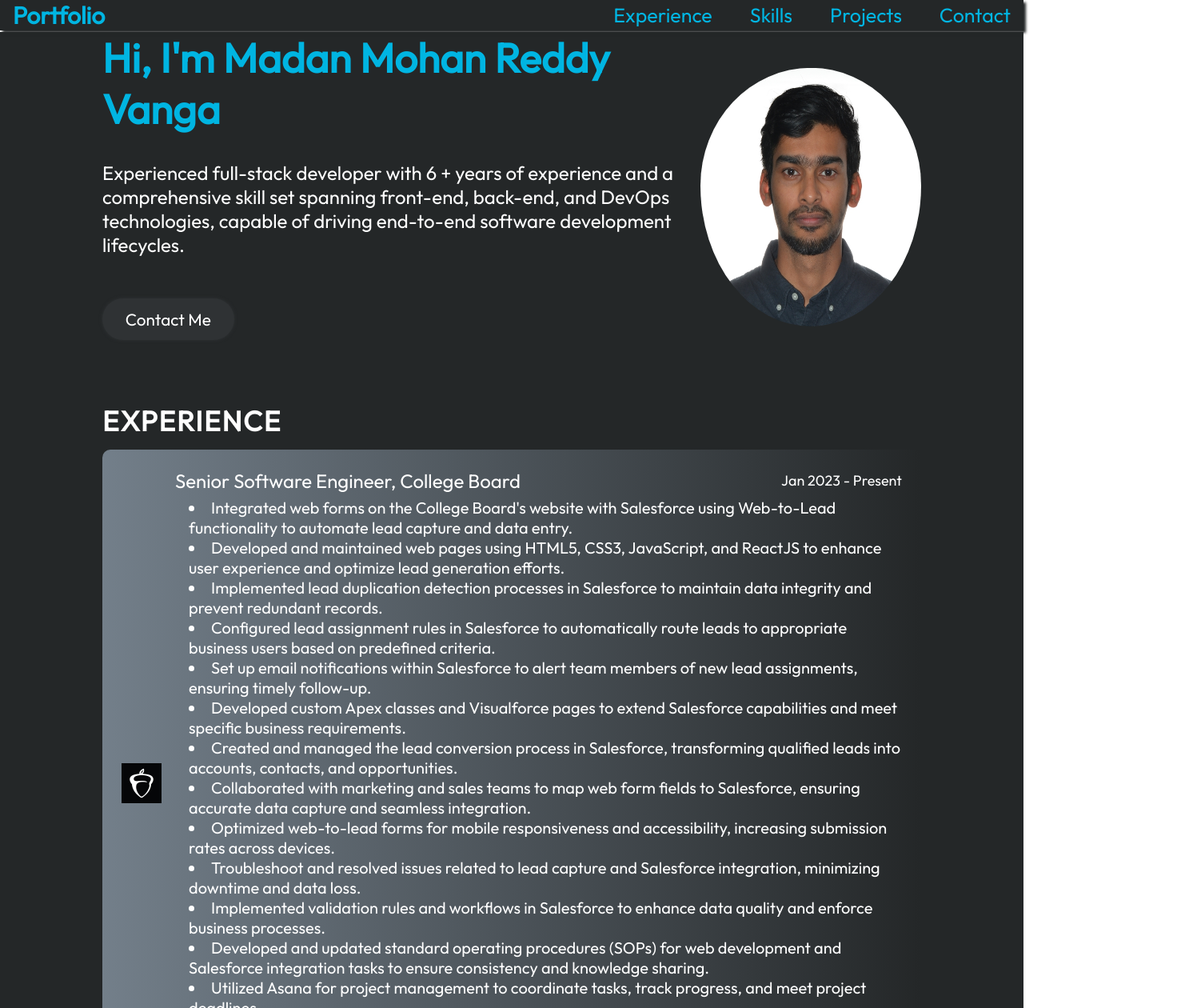
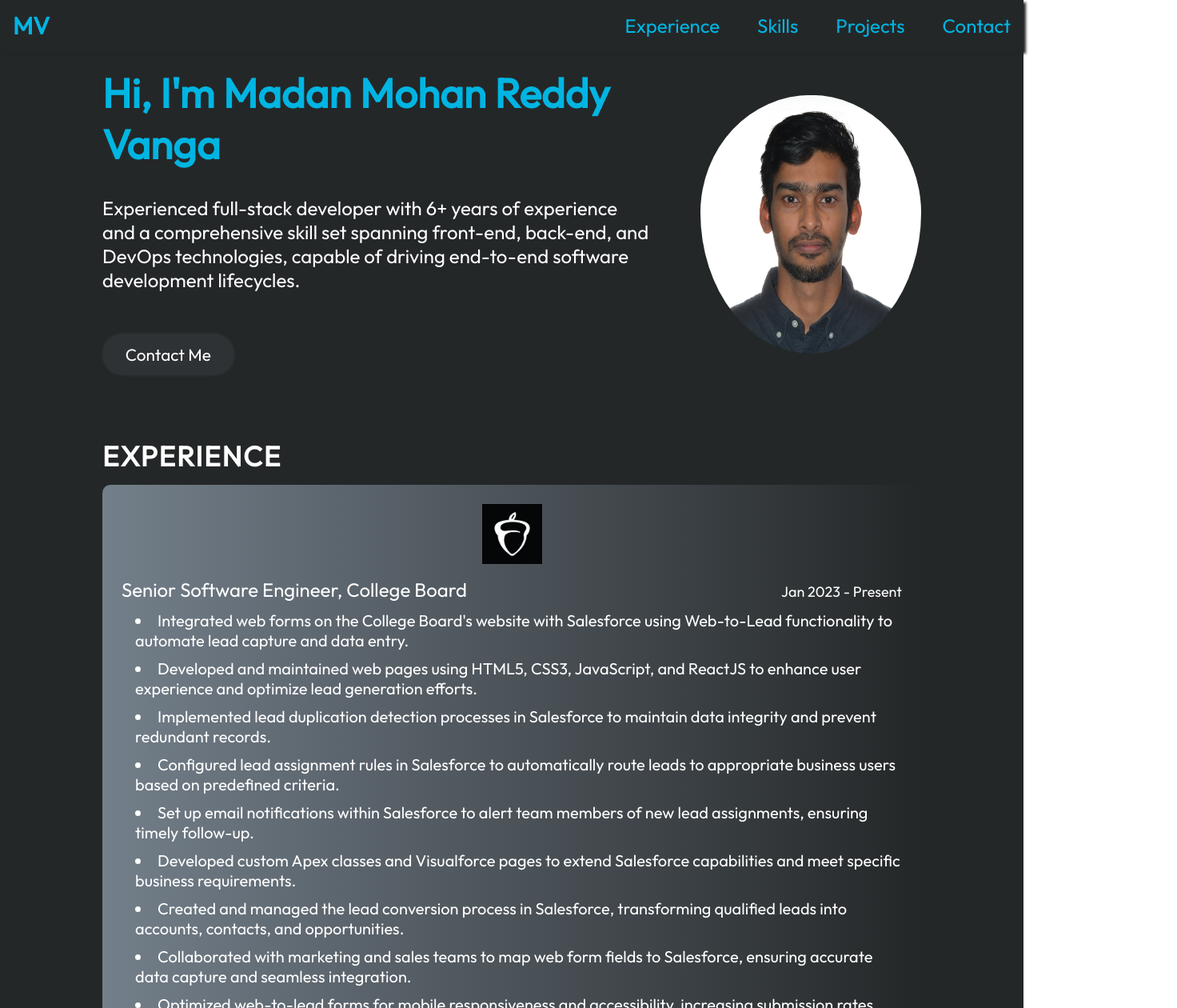
Before and after one commit to MadanMohanw95/Portfolio, a React (Vite) app: page / in a window 1280 px wide. Shown: the top 1260 px of the page at 80% size, 1472 px wide, since content can reach past the window. Built offline with nearby package versions, Linux system fonts and the light colour scheme.

Commit message:
Refactored code

```diff
--- a/src/components/Contact/Contact.jsx
+++ b/src/components/Contact/Contact.jsx
@@ -15,7 +15,7 @@
           <img src={getImageUrl("contact/emailIcon.png")} alt="Email icon" />
           <a href="mailto:madanmohanreddyvanga@gmail.com">madanmohanreddyvanga@gmail.com</a>
         </li>
-        <li className={styles.link}>
+        {/* <li className={styles.link}>
           <img
             src={getImageUrl("contact/linkedinIcon.png")}
             alt="LinkedIn icon"
@@ -25,7 +25,7 @@
         <li className={styles.link}>
           <img src={getImageUrl("contact/githubIcon.png")} alt="Github icon" />
           <a href="https://github.com/MadanMohanw95">github.com/MadanMohanw95</a>
-        </li>
+        </li> */}
       </ul>
     </footer>
   );
--- a/src/components/Experience/Experience.module.css
+++ b/src/components/Experience/Experience.module.css
@@ -2,14 +2,13 @@
 
 .container {
   color: var(--color-text);
-  margin-top: 79px;
-  margin-left: 10%;
-  margin-right: 10%;
+  margin: 79px 10% 0; /* Combined top and side margins */
+  scroll-margin-top: 64px;
 }
 
 .title {
   color: var(--color-text);
-  font-size: 35px;
+  font-size: 35px; /* Base font size */
   font-weight: 700;
   letter-spacing: 1.75px;
   text-transform: uppercase;
@@ -30,16 +29,16 @@
 
 .historyItem {
   display: flex;
-  flex-direction: row;
+  flex-direction: column; /* Column layout for mobile */
   align-items: center;
   gap: 17px;
-  background: linear-gradient(90deg, #737f8a  0%, rgba(25, 55, 109, 0) 100%);
+  background: linear-gradient(90deg, #737f8a 0%, rgba(25, 55, 109, 0) 100%);
   border-radius: 10px;
   padding: 24px;
 }
 
 .historyItem img {
-  width: 50px;
+  width: 100px; /* Base image width */
 }
 
 .historyItemDetails {
@@ -47,44 +46,74 @@
 }
 
 .historyItemDetails h3 {
-  font-size: 24px;
+  font-size: 1.25rem; /* Base heading size */
   font-weight: 500;
 }
 
 .historyItemDetails p {
-  font-size: 18px;
+  font-size: 1rem; /* Base paragraph size */
   font-weight: 300;
 }
 
 .historyItemDetails ul {
   margin-top: 6px;
-  list-style-position: inside;
-  font-size: 20px;
+  font-size: 1rem; /* Base list item size */
   list-style-type: disc;
   margin-left: 17px;
 }
 
+.historyItemDetails ul li {
+  padding: 5px 0;
+}
+
+.historyItemDetails ul li img:first-child {
+  width: 50px; /* First image in the list */
+}
+
 .historyRoleDate {
   display: flex;
-  align-items: center;
+  align-items: baseline;
   justify-content: space-between;
+  flex-direction: column; /* Column layout for mobile */
 }
 
-@media screen and (max-width: 830px) {
+.historyItem:first-child img {
+  width: 50px; /* Specific size for the first item */
+}
+
+/* Media query for larger screens */
+@media (min-width: 1024px) {
   .content {
-    flex-direction: column;
-    align-items: center;
-    gap: 34px;
+    flex-direction: row; /* Keep row layout */
   }
 
-  .skills {
-    width: 100%;
-    flex-direction: row;
-    justify-content: center;
+  .historyItem {
+    flex-direction: column; /* Change to row layout on larger screens */
+    align-items: center; /* Center items */
   }
 
-  .history {
-    width: 100%;
-    gap: 9px;
+  .historyItem img {
+    width: 120px; /* Increased image width for larger screens */
+  }
+
+  .historyItem:first-child img {
+    width: 75px; /* Specific size for the first item */
+  }
+
+  .historyItemDetails h3 {
+    font-size: 24px; /* Increased heading size for larger screens */
+  }
+
+  .historyItemDetails p {
+    font-size: 18px; /* Increased paragraph size for larger screens */
+  }
+
+  .historyItemDetails ul {
+    font-size: 20px; /* Increased list item size for larger screens */
+    list-style-position: inside; /* Change list position */
+  }
+
+  .historyRoleDate {
+    flex-direction: row; /* Change to row layout for larger screens */
   }
 }
--- a/src/components/Hero/Hero.jsx
+++ b/src/components/Hero/Hero.jsx
@@ -1,7 +1,7 @@
-import React from "react";
+import styles from "./Hero.module.css";
 
-import styles from "./Hero.module.css";
-import { getImageUrl } from "../../utils";
+// Importing the image directly if possible
+import heroImage from "../../assets/hero/Madan_US_passport.jpg";
 
 export const Hero = () => {
   return (
@@ -9,19 +9,24 @@
       <div className={styles.content}>
         <h1 className={styles.title}>Hi, I'm Madan Mohan Reddy Vanga</h1>
         <p className={styles.description}>
-          Experienced full-stack developer with 6 + years of experience and a comprehensive skill set spanning front-end, back-end, and DevOps technologies, capable of driving end-to-end software development lifecycles.
+          Experienced full-stack developer with 6+ years of experience and a
+          comprehensive skill set spanning front-end, back-end, and DevOps
+          technologies, capable of driving end-to-end software development
+          lifecycles.
         </p>
-        <a href="mailto:madanmohanreddyvanga@email.com" className={styles.contactBtn}>
+        <a
+          href="mailto:madanmohanreddyvanga@email.com"
+          className={styles.contactBtn}
+        >
           Contact Me
         </a>
       </div>
       <img
-        src={getImageUrl("hero/Madan_US_passport.jpg")}
+        src={heroImage} // Use static import
         alt="Myself"
         className={styles.heroImg}
+        loading="lazy" // Lazy load the image
       />
-      <div className={styles.topBlur} />
-      <div className={styles.bottomBlur} />
     </section>
   );
 };
--- a/src/components/Hero/Hero.module.css
+++ b/src/components/Hero/Hero.module.css
@@ -4,33 +4,34 @@
   position: relative;
   display: flex;
   align-items: center;
-  justify-content: space-between;
-  margin-top: 2.5rem;
+  justify-content: center;
+  margin-top: 64px;
+  padding: 0 10%;
+  flex-direction: column-reverse;
+  width: 100%;
   z-index: 1;
-  margin-left: 10%;
-  margin-right: 10%;
 }
 
 .content {
   display: flex;
   flex-direction: column;
-  align-items: flex-start;
+  align-items: center; /* Center alignment */
   color: var(--color-text);
   z-index: 1;
 }
 
 .title {
-  font-size: 3.2rem;
+  padding-top: 20px;
+  font-family: var(--font-roboto);
   font-weight: 900;
-  margin-bottom: 33px;
-  font-family: var(--font-roboto);
   background: var(--color-dark);
   -webkit-text-fill-color: transparent;
   -webkit-background-clip: text;
+  margin-bottom: 33px;
 }
 
 .description {
-  font-size: 1.5rem;
+  font-size: 1rem; /* Base font size */
   font-family: var(--font-roboto);
   margin-bottom: 52px;
 }
@@ -43,67 +44,81 @@
   border-radius: 100px;
   font-size: 1.3rem;
   padding: 0.8rem 1.8rem;
+  transition: opacity 0.3s; /* Smooth hover effect */
 }
 
 .contactBtn:hover {
-  /* color: var(--color-dark);
-  background-color: var(--color-white); */
   opacity: 0.7;
 }
 
 .heroImg {
-  width: 27%;
+  width: 75%;
   height: 22rem;
   border-radius: 50%;
+  padding-top: 1.8rem;
   z-index: 1;
-  padding-top: 1.8rem;
 }
 
+/* Floating animation */
 @keyframes floating {
   0% {
-    transform: translate(0, 0px);
+    transform: translate(0, 0);
   }
   50% {
     transform: translate(0, 10px);
   }
   100% {
-    transform: translate(0, -0px);
+    transform: translate(0, 0);
   }
 }
 
-.topBlur {
-  position: absolute;
-  width: 50vw;
-  height: 50vw;
-  min-width: 350px;
-  min-width: 350px;
-  top: -25rem;
-  left: -10vw;
-  border-radius: 764px;
-  /* background: #fff; */
-  filter: blur(100px);
-  z-index: 0;
-}
-
+/* Blur elements */
+.topBlur,
 .bottomBlur {
   position: absolute;
-  width: 70vw;
-  height: 50vw;
-  min-width: 350px;
-  min-width: 250px;
-  top: 246px;
-  right: -25vw;
   border-radius: 764px;
   filter: blur(100px);
   z-index: 0;
 }
 
-@media screen and (max-width: 830px) {
+.topBlur {
+  width: 50vw;
+  height: 50vw;
+  min-width: 350px;
+  top: -25rem;
+  left: -10vw;
+}
+
+.bottomBlur {
+  width: 70vw;
+  height: 50vw;
+  min-width: 250px;
+  top: 246px;
+  right: -25vw;
+}
+
+/* Media queries */
+@media (min-width: 768px) {
+  .description {
+    font-size: 1.5rem; /* Increased font size for medium screens */
+  }
+}
+
+@media (min-width: 1024px) {
   .container {
-    flex-direction: column-reverse;
+    flex-direction: row; /* Change to row layout */
   }
 
   .content {
-    align-items: center;
+    align-items: flex-start; /* Align to flex-start for larger screens */
+    padding-right: 60px; /* Adjust padding */
+  }
+
+  .title {
+    font-size: 3.2rem; /* Increased font size for larger screens */
+  }
+
+  .heroImg {
+    width: 27%; /* Adjusted image width */
   }
 }
--- a/src/components/Navbar/Navbar.jsx
+++ b/src/components/Navbar/Navbar.jsx
@@ -1,15 +1,40 @@
-import React, { useState } from "react";
-
+import { useState, useRef, useEffect } from "react";
 import styles from "./Navbar.module.css";
 import { getImageUrl } from "../../utils";
 
 export const Navbar = () => {
   const [menuOpen, setMenuOpen] = useState(false);
+  const menuRef = useRef();
+
+  // Handle clicks outside of the menu to close it
+  useEffect(() => {
+    const handleClickOutside = (event) => {
+      if (
+        menuOpen &&
+        menuRef.current &&
+        !menuRef.current.contains(event.target)
+      ) {
+        setMenuOpen(false);
+      }
+    };
+
+    document.addEventListener("mousedown", handleClickOutside);
+
+    // Cleanup listener on unmount
+    return () => {
+      document.removeEventListener("mousedown", handleClickOutside);
+    };
+  }, [menuOpen]);
+
+  // Toggle menu visibility
+  const toggleMenu = () => {
+    setMenuOpen((prev) => !prev);
+  };
 
   return (
     <nav className={styles.navbar}>
       <a className={styles.title} href="/">
-        Portfolio
+        MV
       </a>
       <div className={styles.menu}>
         <img
@@ -20,24 +45,18 @@
               : getImageUrl("nav/menuIcon.png")
           }
           alt="menu-button"
-          onClick={() => setMenuOpen(!menuOpen)}
+          onClick={toggleMenu}
         />
         <ul
-          className={`${styles.menuItems} ${menuOpen && styles.menuOpen}`}
+          ref={menuRef}
+          className={`${styles.menuItems} ${menuOpen ? styles.menuOpen : ""}`}
           onClick={() => setMenuOpen(false)}
         >
-          <li>
-            <a href="#experience">Experience</a>
-          </li>
-          <li>
-            <a href="#skills">Skills</a>
-          </li>
-          <li>
-            <a href="#projects">Projects</a>
-          </li>
-          <li>
-            <a href="#contact">Contact</a>
-          </li>
+          {["Experience", "Skills", "Projects", "Contact"].map((item) => (
+            <li key={item}>
+              <a href={`#${item.toLowerCase()}`}>{item}</a>
+            </li>
+          ))}
         </ul>
       </div>
     </nav>
--- a/src/components/Navbar/Navbar.module.css
+++ b/src/components/Navbar/Navbar.module.css
@@ -1,6 +1,7 @@
 @import "../../vars.css";
 
 .navbar {
+  min-height: 64px;
   position: fixed;
   display: flex;
   align-items: center;
@@ -20,7 +21,6 @@
   color: var(--color-dark);
 }
 
-
 .menuBtn {
   display: none;
 }
@@ -39,6 +39,7 @@
   font-size: 25px;
   color: var(--color-dark);
   text-decoration: none;
+  transition: opacity 0.3s; /* Add transition for smooth hover effect */
 }
 
 .menuItems a:hover {
@@ -49,6 +50,7 @@
   .navbar {
     flex-direction: column;
     align-items: flex-start;
+    justify-content: center;
   }
 
   .menu {
@@ -72,18 +74,20 @@
     align-items: center;
     gap: 13px;
     border-radius: 10px;
-    background: rgb(25, 55, 109);
-    background: linear-gradient(
-      0deg,
-      rgba(25, 55, 109, 0.2) 0%,
-      rgba(25, 55, 109, 1) 100%
-    );
+    background: #242728;
     padding: 24px 33px;
-    box-shadow: 0 0 4px 0 rgba(0, 0, 0, 0.25);
+    box-shadow: 0 0 60px rgba(0, 0, 0, 0.25);
   }
 
   .menuOpen {
     display: flex;
     z-index: 1;
+    margin-top: 130px;
   }
 }
+
+@media (min-width: 1024px) {
+  .menuItems a {
+    font-size: 24px; /* Increased font size for large screens */
+  }
+}
--- a/src/components/Projects/ProjectCard.module.css
+++ b/src/components/Projects/ProjectCard.module.css
@@ -2,6 +2,7 @@
 
 .container {
   display: flex;
+  scroll-margin-top: 64px;
   flex-direction: column;
   border-radius: 10px;
   background: #cdd7e1;
--- a/src/components/Projects/Projects.module.css
+++ b/src/components/Projects/Projects.module.css
@@ -1,10 +1,11 @@
 @import "../../vars.css";
 
 .container {
-  margin-top: 76px;
+  margin-top: 79px;
   color: var(--color-darkmode-bg);
   margin-left: 10%;
   margin-right: 10%;
+  scroll-margin-top: 64px;
 }
 
 .title {
```
Also changed, not shown: src/components/Contact/Contact.module.css (+19 -4 lines), src/components/Skills/Skills.module.css (+69 -3 lines).
